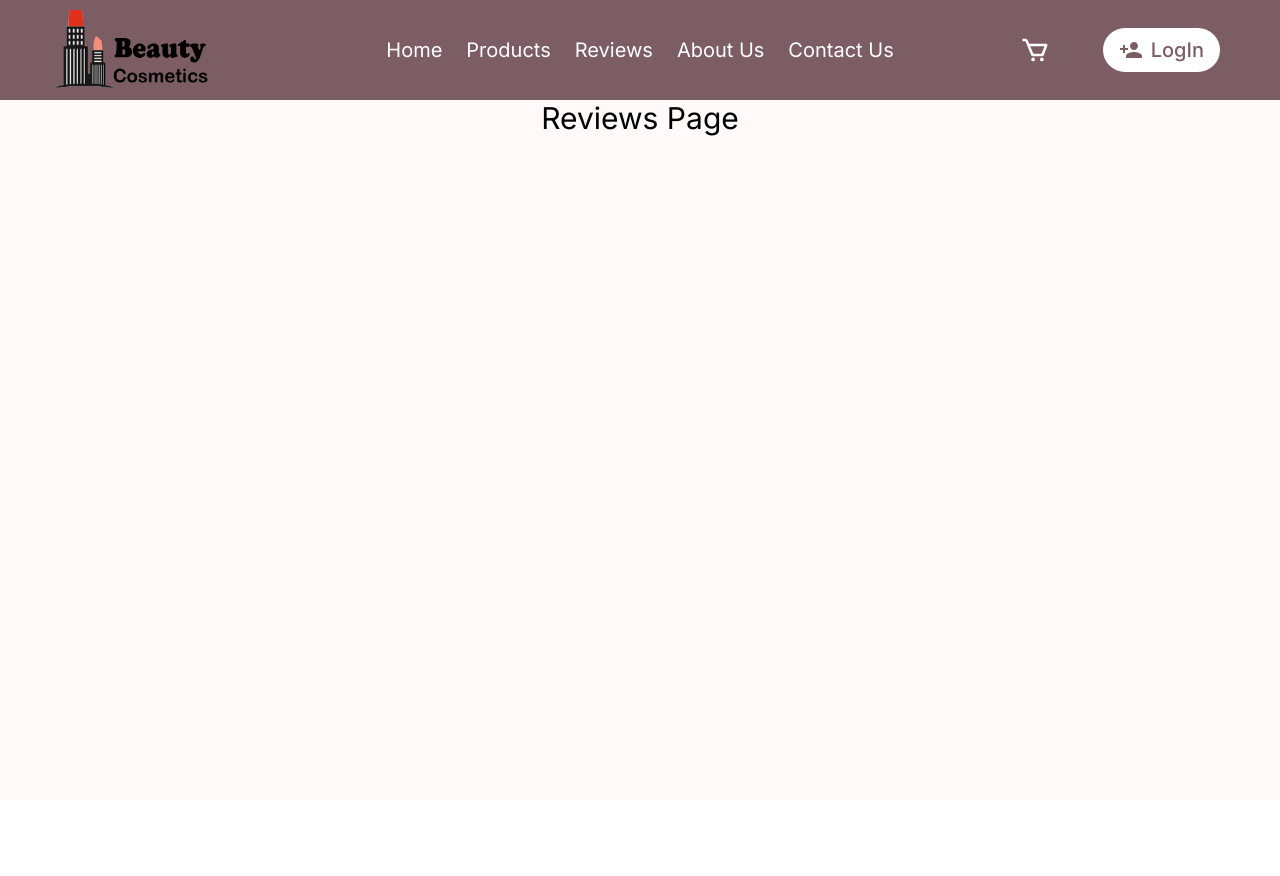
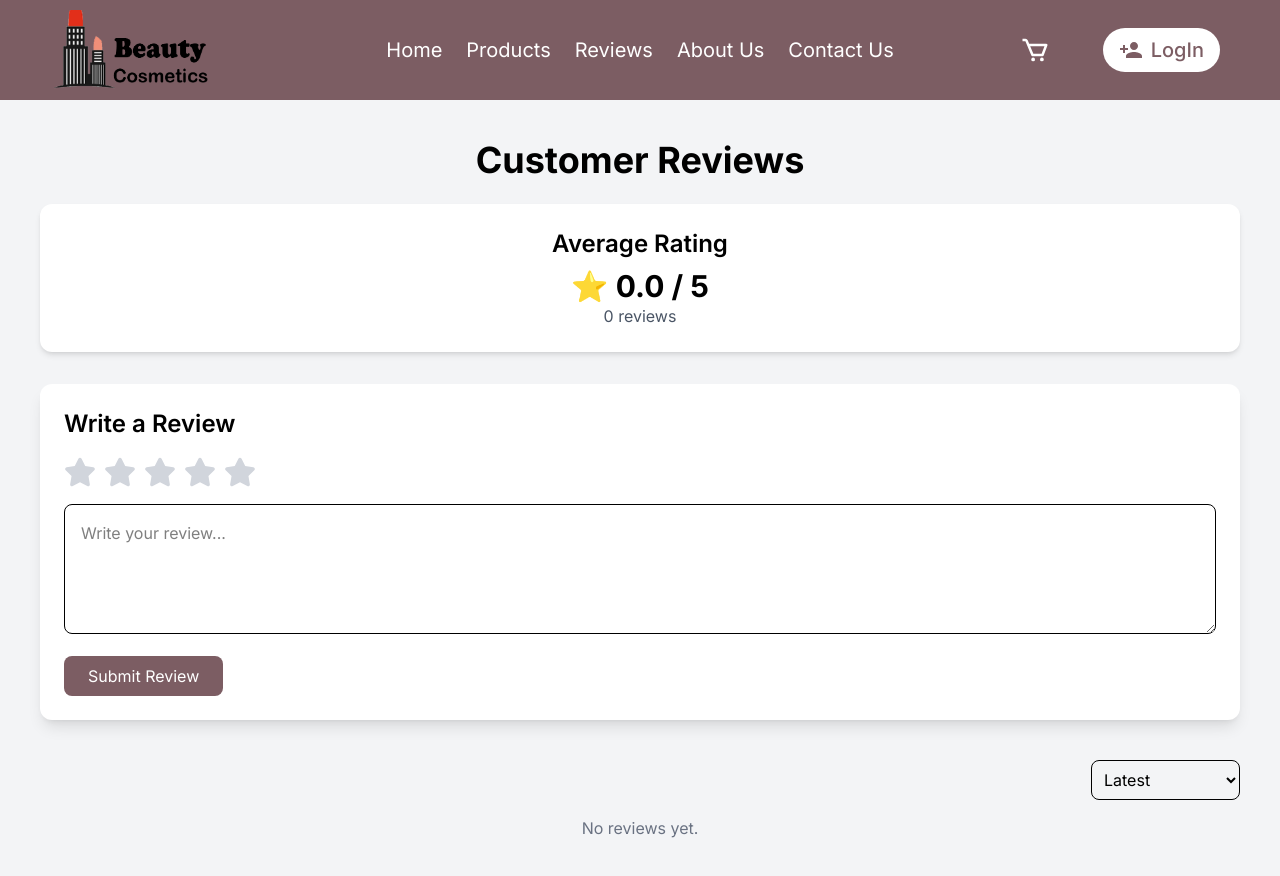
Before and after one commit to viraj992/Skyrek-course-frontend, a React (Vite) app: page /reviews in a window 1280 px wide. Shown: the top 876 px of the page. Before the commit the page ends 800 px from the top, so only its background shows below. Built offline with nearby package versions, Linux system fonts and the light colour scheme.

Commit message:
Checking review Page

```diff
--- a/src/components/header.jsx
+++ b/src/components/header.jsx
@@ -89,8 +89,8 @@ export default function Header(){
                 <Link to="/contact-us" className="ml-6 text-white text-xl hover:bg-white hover:rounded-full hover:px-4 hover:py-2 hover:text-accent hover:gap-2">
                     Contact Us
                 </Link>
-                <Link to="/cart" className="absolute right-[230px]">
-                    <BiCart className="text-white text-3xl ml-4"/>
+                <Link to="/cart" className="absolute right-[230px] ">
+                    <BiCart className="text-white text-3xl ml-4  "/>
                 </Link>
 
 
--- a/src/pages/client/clientPage.jsx
+++ b/src/pages/client/clientPage.jsx
@@ -4,6 +4,7 @@ import ProductPage from "./productsPage";
 import ProductOverViewPage from "./productOverView";
 import CartPage from "./cart";
 import CheckOutpage from "./checkoutPage";
+import ReviewPage from "../reviewPage";
 
 export default function ClientwebPage(){
     return(
@@ -14,7 +15,7 @@ export default function ClientwebPage(){
                 <Routes path="/">
                     <Route path="/" element={<h1 className="text-3xl text-center">Welcome to the Home Page</h1>}/>
                     <Route path="/products" element={<ProductPage/>}/>
-                    <Route path="/reviews" element={<h1 className="text-3xl text-center">Reviews Page</h1>}/>
+                    <Route path="/reviews" element={<ReviewPage/>}/>
                     <Route path="/about-us" element={<h1 className="text-3xl text-center">About Us Page</h1>}/>
                     <Route path="/contact-us" element={<h1 className="text-3xl text-center">Contact Us Page</h1>}/>
                     <Route path="/cart" element={<CartPage/>}/>
--- /dev/null
+++ b/src/pages/reviewPage.jsx
@@ -0,0 +1,139 @@
+import { useState } from "react";
+import { FaStar } from "react-icons/fa";
+
+export default function ReviewsPage() {
+  const [reviews, setReviews] = useState([]);
+  const [sortType, setSortType] = useState("latest");
+  const [rating, setRating] = useState(0);
+  const [hover, setHover] = useState(0);
+  const [reviewText, setReviewText] = useState("");
+
+  // Add Review
+  const handleSubmit = (e) => {
+    e.preventDefault();
+    if (rating === 0) return alert("Please select a rating");
+
+    const newReview = {
+      id: Date.now(),
+      rating,
+      text: reviewText,
+      date: new Date().toISOString(),
+    };
+
+    setReviews([newReview, ...reviews]);
+    setRating(0);
+    setReviewText("");
+    alert("Review added!");
+  };
+
+  // Sorting logic
+  const sortedReviews = [...reviews].sort((a, b) => {
+    if (sortType === "latest") {
+      return new Date(b.date) - new Date(a.date);
+    }
+    if (sortType === "highest") {
+      return b.rating - a.rating;
+    }
+    if (sortType === "lowest") {
+      return a.rating - b.rating;
+    }
+    return 0;
+  });
+
+  // Average Rating
+  const avgRating =
+    reviews.reduce((sum, r) => sum + r.rating, 0) / reviews.length || 0;
+
+  return (
+    <div className="p-10 min-h-screen bg-gray-100">
+      <h1 className="text-4xl font-bold mb-6 text-center">Customer Reviews</h1>
+
+      {/* Summary */}
+      <div className="bg-white p-6 rounded-xl shadow-md mb-8 text-center">
+        <h2 className="text-2xl font-semibold">Average Rating</h2>
+        <p className="text-3xl font-bold mt-2">
+          ⭐ {avgRating.toFixed(1)} / 5
+        </p>
+        <p className="text-gray-600">{reviews.length} reviews</p>
+      </div>
+
+      {/* Add Review Form */}
+      <div className="bg-white p-6 rounded-xl shadow-lg mb-10">
+        <h2 className="text-2xl font-semibold mb-4">Write a Review</h2>
+
+        <form onSubmit={handleSubmit}>
+          <div className="flex gap-2 mb-4">
+            {[1, 2, 3, 4, 5].map((star) => (
+              <FaStar
+                key={star}
+                size={32}
+                onClick={() => setRating(star)}
+                onMouseEnter={() => setHover(star)}
+                onMouseLeave={() => setHover(0)}
+                className={`cursor-pointer ${
+                  star <= (hover || rating)
+                    ? "text-yellow-400"
+                    : "text-gray-300"
+                }`}
+              />
+            ))}
+          </div>
+
+          <textarea
+            value={reviewText}
+            onChange={(e) => setReviewText(e.target.value)}
+            placeholder="Write your review..."
+            className="w-full border p-4 rounded-lg focus:outline-accent"
+            rows="4"
+            required
+          ></textarea>
+
+          <button
+            type="submit"
+            className="mt-4 bg-accent text-white px-6 py-2 rounded-lg hover:bg-accent/90"
+          >
+            Submit Review
+          </button>
+        </form>
+      </div>
+
+      {/* Sort Options */}
+      <div className="flex justify-end mb-4">
+        <select
+          className="border p-2 rounded-lg"
+          onChange={(e) => setSortType(e.target.value)}
+        >
+          <option value="latest">Latest</option>
+          <option value="highest">Highest Rating</option>
+          <option value="lowest">Lowest Rating</option>
+        </select>
+      </div>
+
+      {/* Review List */}
+      <div className="space-y-4">
+        {sortedReviews.length === 0 ? (
+          <p className="text-center text-gray-500">No reviews yet.</p>
+        ) : (
+          sortedReviews.map((r) => (
+            <div
+              key={r.id}
+              className="bg-white p-5 rounded-xl shadow-md border-l-4 border-accent"
+            >
+              <div className="flex items-center gap-1">
+                {Array.from({ length: r.rating }).map((_, i) => (
+                  <FaStar key={i} className="text-yellow-400" />
+                ))}
+              </div>
+
+              <p className="mt-2 text-gray-800">{r.text}</p>
+
+              <p className="text-sm text-gray-500 mt-1">
+                {new Date(r.date).toLocaleString()}
+              </p>
+            </div>
+          ))
+        )}
+      </div>
+    </div>
+  );
+}
```
